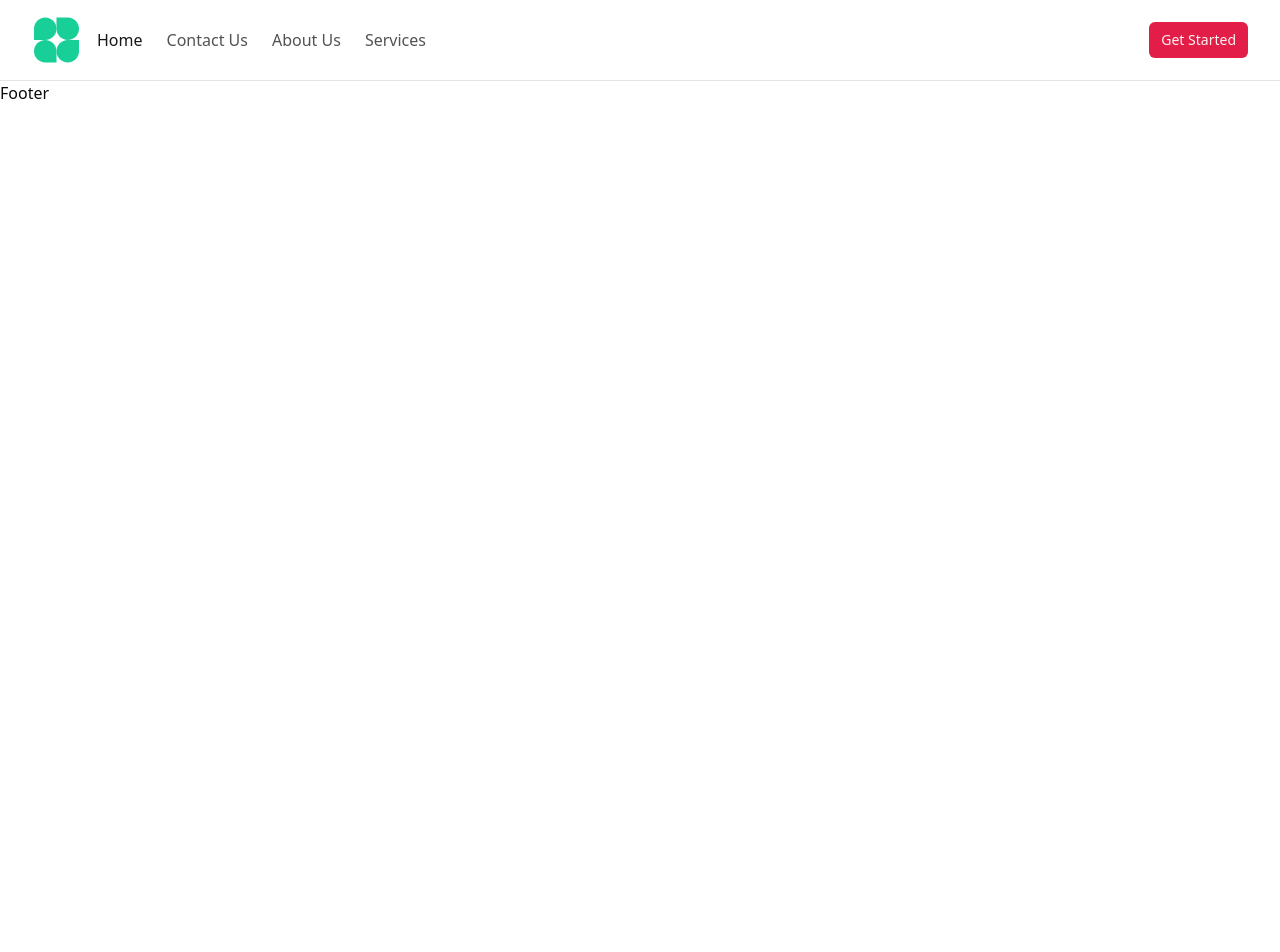
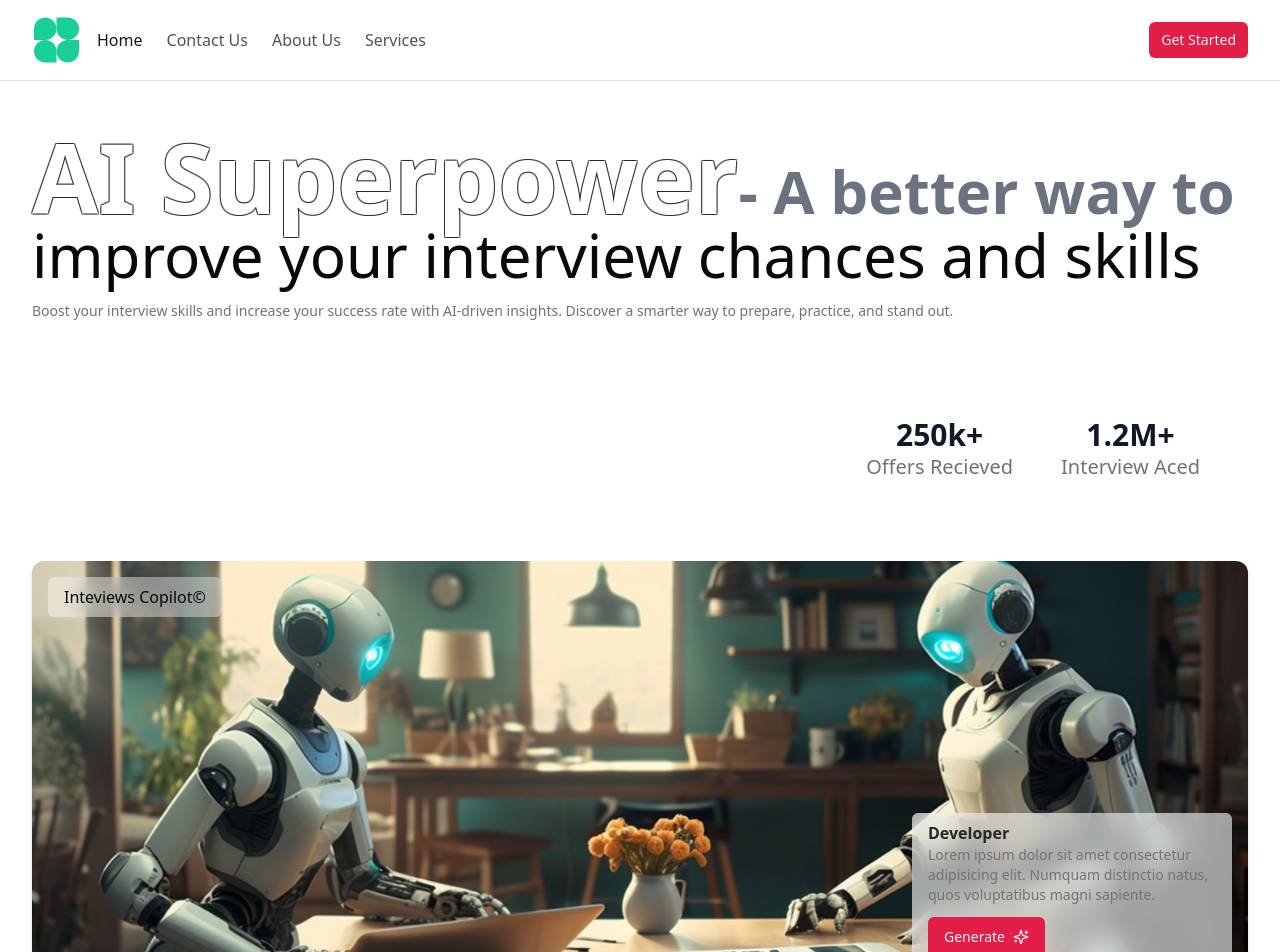
Before and after one commit to anthonyjV1/AI-Mock-Interview-App, a React (Vite) app: page / in a window 1280 px wide. Shown: the top 952 px of the page. Before the commit the page ends 800 px from the top, so only its background shows below. Built offline with nearby package versions, Linux system fonts and the light colour scheme; no server answers.

Commit message:
starting design of home page

```diff
--- a/package.json
+++ b/package.json
@@ -20,6 +20,7 @@
     "lucide-react": "^0.479.0",
     "react": "^19.0.0",
     "react-dom": "^19.0.0",
+    "react-fast-marquee": "^1.6.5",
     "react-router-dom": "^7.3.0",
     "tailwind-merge": "^3.0.2",
     "tailwindcss-animate": "^1.0.7"
--- a/src/App.tsx
+++ b/src/App.tsx
@@ -3,7 +3,7 @@ import { BrowserRouter as Router, Routes, Route } from "react-router-dom";
 import { PublicLayout } from "./layouts/public-layout";
 import AuthenticationLayout from "@/layouts/auth-layout";
 
-import HomePage from "@/routes/home";
+import { HomePage } from "@/routes/home";
 import { SignInPage } from "@/routes/sign-in";
 import { SignUpPage } from "@/routes/sign-up";
 import ProtectedRoutes from "@/layouts/protected-routes";
@@ -15,7 +15,7 @@ const App = () => {
       <Routes>
         {/*public routes */}
         <Route element={<PublicLayout />}>
-          <Route index element={<HomePage />} />
+          <Route path="/"element={<HomePage />} />
         </Route>
 
         {/* authentication layout */}
--- /dev/null
+++ b/src/components/ui/marquee-img.tsx
@@ -0,0 +1,10 @@
+
+export const MarqueImg = ({ img }: { img: string }) => {
+  return (
+    <img
+        src={img}
+        className="w-44 h-44 xl:w-52 xl:h-52 object-contain grayscale mx-12 xl:mx-16"
+        alt=""
+        />
+  );
+};
--- a/src/index.css
+++ b/src/index.css
@@ -68,3 +68,11 @@
     @apply bg-background text-foreground;
   }
 }
+
+.text-outline{
+  color: white;
+  text-shadow: -1px -1px 0 rgba(0, 0, 0, 0.6),
+  1px -1px 0 rgba(0, 0, 0, 0.6),
+  -1px 1px 0 rgba(0, 0, 0, 0.6),
+  1px 1px 0 rgba(0, 0, 0, 0.6);
+}
--- a/src/routes/home.tsx
+++ b/src/routes/home.tsx
@@ -1,8 +1,81 @@
+import { Sparkles } from "lucide-react";
+import Marquee from "react-fast-marquee";
+import { Button } from "@/components/ui/button";
+import { Container } from "@/components/ui/container";
 
-const HomePage = () => {
+
+export const HomePage = () => {
   return (
-    <div></div>
+    <div className="flex-col w-full pb-24">
+      <Container>
+      <div className="my-8">
+          <h2 className="text-3xl text-center md:text-left md:text-6xl">
+            <span className=" text-outline font-extrabold md:text-8xl">
+              AI Superpower
+            </span>
+            <span className="text-gray-500 font-extrabold">
+              - A better way to
+            </span>
+            <br />
+            improve your interview chances and skills
+          </h2>
+
+          <p className="mt-4 text-muted-foreground text-sm">
+            Boost your interview skills and increase your success rate with
+            AI-driven insights. Discover a smarter way to prepare, practice, and
+            stand out.
+          </p>
+        </div>
+
+        <div className="flex w-full items-center justify-evenly md:px-12 md:py-16 md:items-center md:justify-end gap-12">
+          <p className="text-3xl font-semibold text-gray-900 text-center">
+            250k+
+            <span className="block text-xl text-muted-foreground font-normal">
+              Offers Recieved
+            </span>
+          </p>
+          <p className="text-3xl font-semibold text-gray-900 text-center">
+            1.2M+
+            <span className="block text-xl text-muted-foreground font-normal">
+              Interview Aced
+            </span>
+          </p>
+        </div>
+
+        {/*image section*/}
+        <div className="w-full mt-4 rounded-xl bg-gray-100 h-[420px] drop-shadow-md overflow-hidden relative">
+          <img
+            src="/assets/img/hero.jpg"
+            alt=""
+            className="w-full h-full object-cover"
+          />
+
+          <div className="absolute top-4 left-4 px-4 py-2 rounded-md bg-white/40 backdrop-blur-md">
+            Inteviews Copilot&copy;
+          </div>
+
+          <div className="hidden md:block absolute w-80 bottom-4 right-4 px-4 py-2 rounded-md bg-white/60 backdrop-blur-md">
+            <h2 className="text-neutral-800 font-semibold">Developer</h2>
+            <p className="text-sm text-neutral-500">
+              Lorem ipsum dolor sit amet consectetur adipisicing elit. Numquam
+              distinctio natus, quos voluptatibus magni sapiente.
+            </p>
+
+            <Button className="mt-3">
+              Generate <Sparkles />
+            </Button>
+          </div>
+        </div>
+
+      </Container>
+
+      {/*marquee section */}
+      <div className="w-full my-12">
+        <Marquee pauseOnHover>
+
+        </Marquee>
+      </div>
+
+      </div>
   )
 }
-
-export default HomePage
```
Also changed, not shown: 1 other file (tests, documents, lock files or other folders).
